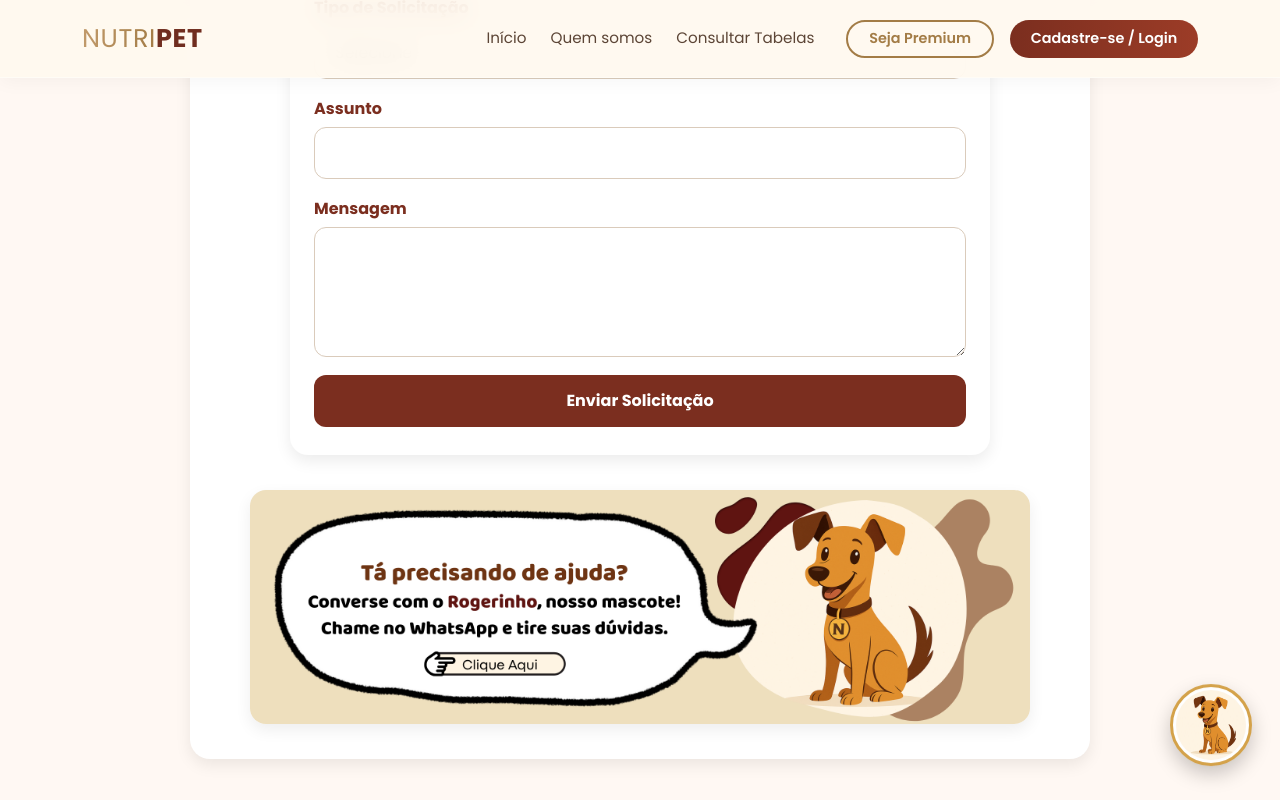
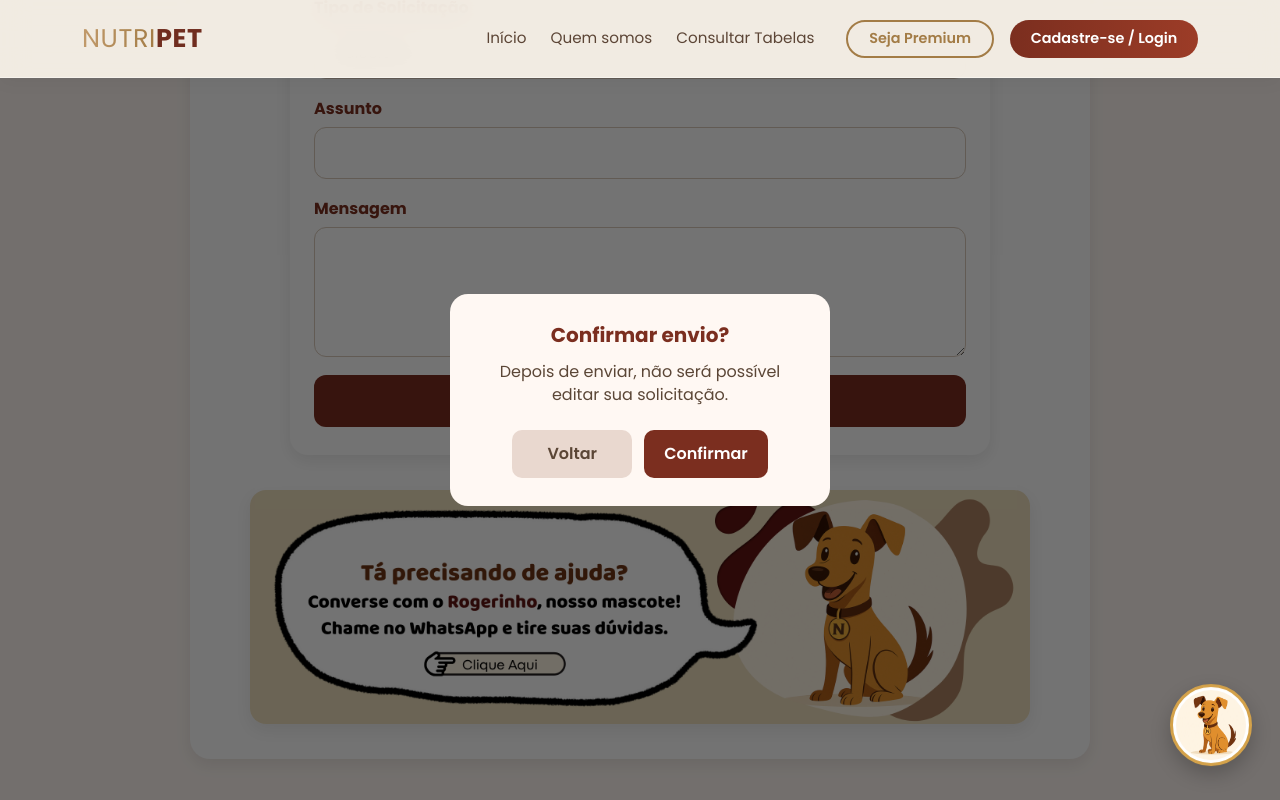
Before and after one commit to kiviaviterbo/nutripet-front, a React (Create React App) app: page /usuario/consultas/saq in a window 1280 px wide. Both pictures are taken after a click on the button "Enviar Solicitação". Shown: the part 530-1330 px from the top of the page. Built offline with nearby package versions, Linux system fonts and the light colour scheme.

Commit message:
Ajuste SAC

```diff
--- a/src/components/MinhasConsultas/SAQ.css
+++ b/src/components/MinhasConsultas/SAQ.css
@@ -241,3 +241,112 @@
     padding: 10px 11px;
   }
 }
+/* ===============================
+   POPUP / MODAL (Responsivo)
+================================= */
+
+.nc-modal-overlay {
+  position: fixed;
+  inset: 0;
+  background: rgba(0,0,0,0.55);
+  display: flex;
+  justify-content: center;
+  align-items: center;
+  padding: 20px; /* evita colar nas bordas no mobile */
+  z-index: 9990;
+}
+
+.nc-modal {
+  background: #fff8f3;
+  padding: 28px 24px;
+  border-radius: 18px;
+  width: 100%;
+  max-width: 380px;
+  animation: popupScale 0.25s ease-out;
+  text-align: center;
+  box-sizing: border-box;
+}
+
+/* Títulos */
+.nc-modal h3 {
+  color: #7b2e1f;
+  font-size: 1.25rem;
+  margin-bottom: 12px;
+  line-height: 1.3;
+}
+
+/* Texto */
+.nc-modal p {
+  color: #5b4636;
+  font-size: 1rem;
+  line-height: 1.45;
+}
+
+/* Botões */
+.nc-modal-actions {
+  display: flex;
+  gap: 12px;
+  justify-content: center;
+  margin-top: 24px;
+  flex-wrap: wrap; /* Permite quebrar no mobile */
+}
+
+.nc-modal-btn-cancel,
+.nc-modal-btn-confirm {
+  padding: 12px 20px;
+  border-radius: 10px;
+  border: none;
+  font-weight: 600;
+  cursor: pointer;
+  min-width: 120px;
+}
+
+.nc-modal-btn-cancel {
+  background: #e9d8cf;
+  color: #5b4636;
+}
+
+.nc-modal-btn-confirm {
+  background: #7b2e1f;
+  color: #fff;
+}
+
+/* Animação */
+@keyframes popupScale {
+  from { transform: scale(0.85); opacity: 0; }
+  to { transform: scale(1); opacity: 1; }
+}
+
+/* ===============================
+   MEDIA QUERIES PARA RESPONSIVIDADE
+================================= */
+
+/* Telas muito pequenas (<= 380px) */
+@media (max-width: 380px) {
+  .nc-modal {
+    padding: 22px 18px;
+    max-width: 320px;
+  }
+
+  .nc-modal h3 {
+    font-size: 1.15rem;
+  }
+
+  .nc-modal p {
+    font-size: 0.95rem;
+  }
+
+  .nc-modal-btn-cancel,
+  .nc-modal-btn-confirm {
+    padding: 10px 16px;
+    font-size: 0.9rem;
+    min-width: 100px;
+  }
+}
+
+/* Tablets pequenos (<= 768px) */
+@media (max-width: 768px) {
+  .nc-modal {
+    max-width: 360px;
+  }
+}
--- a/src/components/MinhasConsultas/SAQ.jsx
+++ b/src/components/MinhasConsultas/SAQ.jsx
@@ -1,5 +1,4 @@
 import { useState } from "react";
-import { useNavigate, useLocation } from "react-router-dom";
 import NutripetNavbar from "../Navbar/Navbar";
 import Footer from "../Footer/Footer";
 import PerfilLayout from "../PerfilLayout/PerfilLayout";
@@ -10,6 +9,9 @@ import { FileText, KeyRound } from "lucide-react";
 
 export default function SAQ() {
   const user = JSON.parse(localStorage.getItem("user")) || {};
+  const [confirmOpen, setConfirmOpen] = useState(false);
+  const [successOpen, setSuccessOpen] = useState(false);
+
 
   const menuConsultas = [
     { label: "Nova Consulta", icon: <FileText size={18} />, path: "/usuario/consultas/nova" },
@@ -22,26 +24,20 @@ export default function SAQ() {
   const [tipo, setTipo] = useState("");
   const [assunto, setAssunto] = useState("");
   const [mensagem, setMensagem] = useState("");
+  const [popup] = useState({ show: false, message: "", type: "" });
 
-  const [popup, setPopup] = useState({ show: false, message: "", type: "" });
+  const enviar = () => {
+    setConfirmOpen(false);
 
-  const showPopup = (message, type = "success") => {
-    setPopup({ show: true, message, type });
-    setTimeout(() => setPopup({ show: false, message: "", type: "" }), 2400);
+    setTimeout(() => {
+      setSuccessOpen(true);
+
+      setTipo("");
+      setAssunto("");
+      setMensagem("");
+    }, 300);
   };
 
-  const enviar = () => {
-    if (!nome || !email || !tipo || !assunto || !mensagem) {
-      showPopup("Preencha todos os campos!", "error");
-      return;
-    }
-
-    showPopup("Mensagem enviada com sucesso!", "success");
-
-    setTipo("");
-    setAssunto("");
-    setMensagem("");
-  };
 
   return (
     <>
@@ -53,6 +49,51 @@ export default function SAQ() {
           <div className={`popup-overlay ${popup.type}`}>
             <div className="popup-box">
               <p>{popup.message}</p>
+            </div>
+          </div>
+        )}
+        {confirmOpen && (
+          <div className="nc-modal-overlay">
+            <div className="nc-modal">
+              <h3>Confirmar envio?</h3>
+              <p>Depois de enviar, não será possível editar sua solicitação.</p>
+
+              <div className="nc-modal-actions">
+                <button
+                  className="nc-modal-btn-cancel"
+                  onClick={() => setConfirmOpen(false)}
+                >
+                  Voltar
+                </button>
+
+                <button
+                  className="nc-modal-btn-confirm"
+                  onClick={enviar}
+                >
+                  Confirmar
+                </button>
+              </div>
+            </div>
+          </div>
+        )}
+        {successOpen && (
+          <div className="nc-modal-overlay">
+            <div className="nc-modal">
+              <h3>Requisição enviada com sucesso! 🎉</h3>
+
+              <p style={{ marginTop: "10px" }}>
+                Te enviaremos um e-mail com o número do protocolo.<br />
+                Prazo de até <strong>7 dias úteis</strong> para resposta.
+              </p>
+
+              <div className="nc-modal-actions">
+                <button
+                  className="nc-modal-btn-confirm"
+                  onClick={() => setSuccessOpen(false)}
+                >
+                  OK
+                </button>
+              </div>
             </div>
           </div>
         )}
@@ -97,9 +138,14 @@ export default function SAQ() {
               <textarea value={mensagem} onChange={(e) => setMensagem(e.target.value)} />
             </div>
 
-            <button type="button" className="saq-btn" onClick={enviar}>
+            <button
+              type="button"
+              className="saq-btn"
+              onClick={() => setConfirmOpen(true)}
+            >
               Enviar Solicitação
             </button>
+
           </form>
 
         </div>
@@ -113,8 +159,6 @@ export default function SAQ() {
             <img src={mascote} alt="Fale com Rogerinho" />
           </a>
         </div>
-
-
       </PerfilLayout>
 
       <Footer />
```
